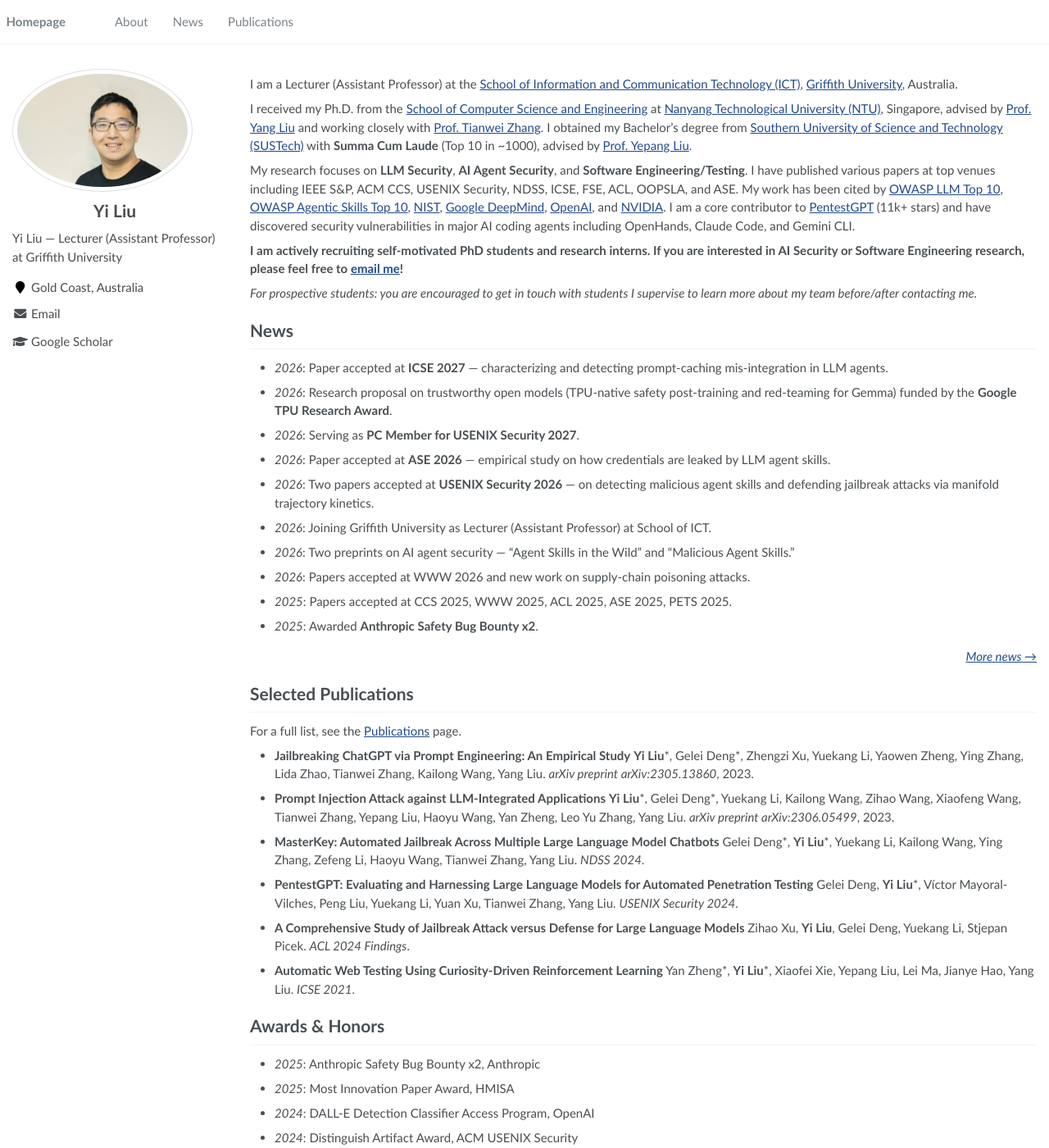
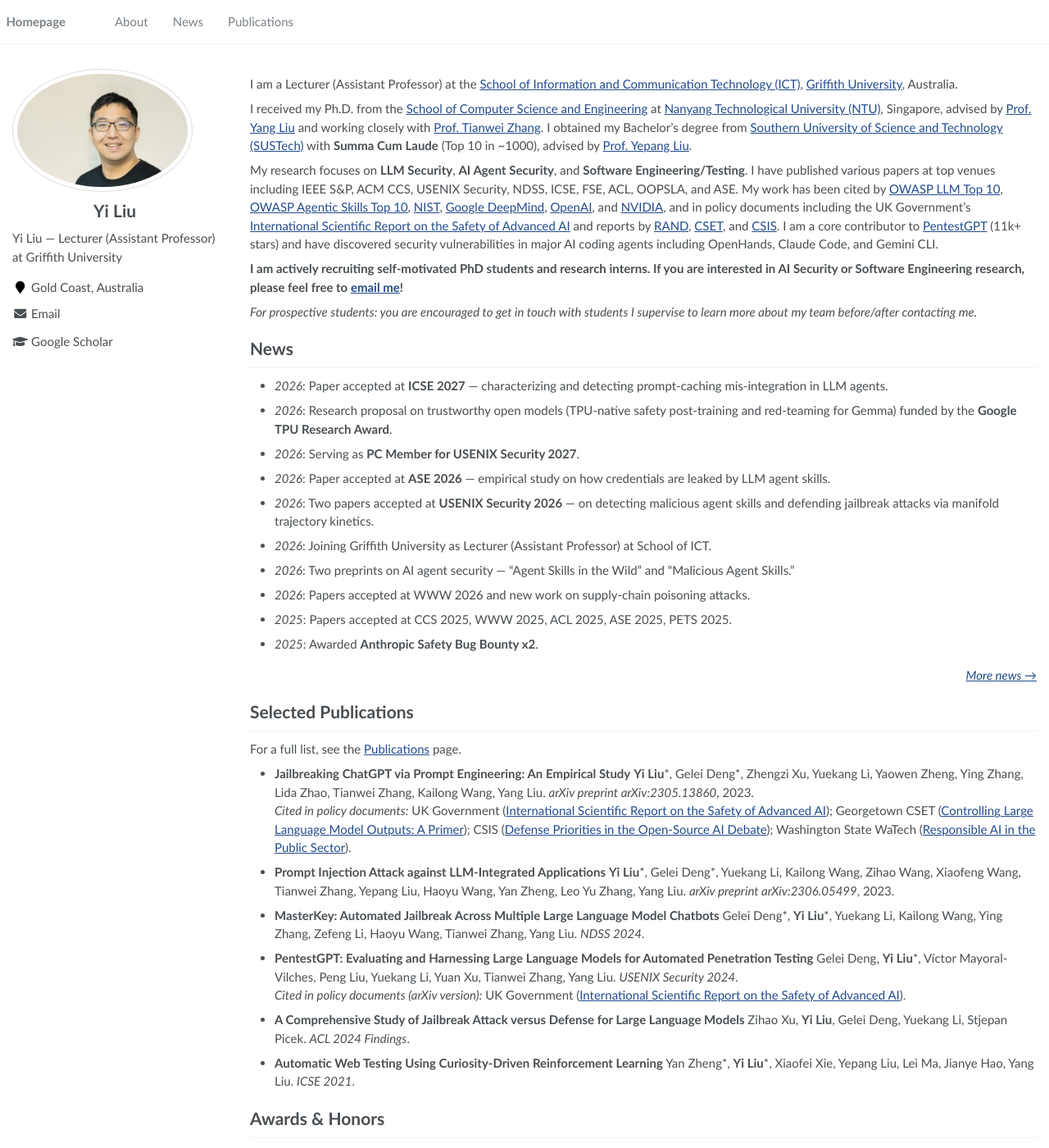
Before and after one commit to liuyi-academic/liuyi-academic.github.io, a Jekyll site: the page built from _pages/about.md, in a window 1280 px wide and 1400 px high. Shown: the whole window at 82% size. Built offline with Jekyll 4.4.1, drawn with Linux system fonts in a browser that asks for light colours.

Commit message:
feat: add policy-document citations to bio and publications
Altmetric-tracked policy citations: UK Government International Scientific
Report on the Safety of Advanced AI, RAND, Georgetown CSET, CSIS, WaTech.

Co-Authored-By: Claude Opus 5.5 (1M context) <noreply@anthropic.com>

```diff
--- a/_pages/about.md
+++ b/_pages/about.md
@@ -14,7 +14,7 @@ I am a Lecturer (Assistant Professor) at the [School of Information and Communic
 
 I received my Ph.D. from the [School of Computer Science and Engineering](https://www.ntu.edu.sg/computing) at [Nanyang Technological University (NTU)](https://www.ntu.edu.sg/), Singapore, advised by [Prof. Yang Liu](https://personal.ntu.edu.sg/yangliu/) and working closely with [Prof. Tianwei Zhang](https://personal.ntu.edu.sg/tianwei.zhang/). I obtained my Bachelor's degree from [Southern University of Science and Technology (SUSTech)](https://www.sustech.edu.cn/en/) with **Summa Cum Laude** (Top 10 in ~1000), advised by [Prof. Yepang Liu](https://yepangliu.github.io/).
 
-My research focuses on **LLM Security**, **AI Agent Security**, and **Software Engineering/Testing**. I have published various papers at top venues including IEEE S&P, ACM CCS, USENIX Security, NDSS, ICSE, FSE, ACL, OOPSLA, and ASE. My work has been cited by [OWASP LLM Top 10](https://owasp.org/www-project-top-10-for-large-language-model-applications/), [OWASP Agentic Skills Top 10](https://owasp.org/www-project-agentic-skills-top-10/), [NIST](https://www.nist.gov/), [Google DeepMind](https://deepmind.google/), [OpenAI](https://openai.com/), and [NVIDIA](https://www.nvidia.com/). I am a core contributor to [PentestGPT](https://github.com/GreyDGL/PentestGPT) (11k+ stars) and have discovered security vulnerabilities in major AI coding agents including OpenHands, Claude Code, and Gemini CLI.
+My research focuses on **LLM Security**, **AI Agent Security**, and **Software Engineering/Testing**. I have published various papers at top venues including IEEE S&P, ACM CCS, USENIX Security, NDSS, ICSE, FSE, ACL, OOPSLA, and ASE. My work has been cited by [OWASP LLM Top 10](https://owasp.org/www-project-top-10-for-large-language-model-applications/), [OWASP Agentic Skills Top 10](https://owasp.org/www-project-agentic-skills-top-10/), [NIST](https://www.nist.gov/), [Google DeepMind](https://deepmind.google/), [OpenAI](https://openai.com/), and [NVIDIA](https://www.nvidia.com/), and in policy documents including the UK Government's [International Scientific Report on the Safety of Advanced AI](https://www.gov.uk/government/publications/international-scientific-report-on-the-safety-of-advanced-ai) and reports by [RAND](https://www.rand.org/pubs/research_reports/RRA4983-1.html), [CSET](https://cset.georgetown.edu/publication/controlling-large-language-models-a-primer/), and [CSIS](https://www.csis.org/analysis/defense-priorities-open-source-ai-debate). I am a core contributor to [PentestGPT](https://github.com/GreyDGL/PentestGPT) (11k+ stars) and have discovered security vulnerabilities in major AI coding agents including OpenHands, Claude Code, and Gemini CLI.
 
 **I am actively recruiting self-motivated PhD students and research interns. If you are interested in AI Security or Software Engineering research, please feel free to [email me](mailto:yi.liu@griffith.edu.au)!**
 
@@ -35,6 +35,7 @@ For a full list, see the [Publications](/publications/) page.
 - **Jailbreaking ChatGPT via Prompt Engineering: An Empirical Study**
   **Yi Liu**\*, Gelei Deng\*, Zhengzi Xu, Yuekang Li, Yaowen Zheng, Ying Zhang, Lida Zhao, Tianwei Zhang, Kailong Wang, Yang Liu.
   *arXiv preprint arXiv:2305.13860*, 2023.
+  <br>*Cited in policy documents:* UK Government ([International Scientific Report on the Safety of Advanced AI](https://www.gov.uk/government/publications/international-scientific-report-on-the-safety-of-advanced-ai)); Georgetown CSET ([Controlling Large Language Model Outputs: A Primer](https://cset.georgetown.edu/publication/controlling-large-language-models-a-primer/)); CSIS ([Defense Priorities in the Open-Source AI Debate](https://www.csis.org/analysis/defense-priorities-open-source-ai-debate)); Washington State WaTech ([Responsible AI in the Public Sector](https://watech.wa.gov/about/reports-documents)).
 
 - **Prompt Injection Attack against LLM-Integrated Applications**
   **Yi Liu**\*, Gelei Deng\*, Yuekang Li, Kailong Wang, Zihao Wang, Xiaofeng Wang, Tianwei Zhang, Yepang Liu, Haoyu Wang, Yan Zheng, Leo Yu Zhang, Yang Liu.
@@ -47,6 +48,7 @@ For a full list, see the [Publications](/publications/) page.
 - **PentestGPT: Evaluating and Harnessing Large Language Models for Automated Penetration Testing**
   Gelei Deng, **Yi Liu**\*, Víctor Mayoral-Vilches, Peng Liu, Yuekang Li, Yuan Xu, Tianwei Zhang, Yang Liu.
   *USENIX Security 2024*.
+  <br>*Cited in policy documents (arXiv version):* UK Government ([International Scientific Report on the Safety of Advanced AI](https://www.gov.uk/government/publications/international-scientific-report-on-the-safety-of-advanced-ai)).
 
 - **A Comprehensive Study of Jailbreak Attack versus Defense for Large Language Models**
   Zihao Xu, **Yi Liu**, Gelei Deng, Yuekang Li, Stjepan Picek.
```
Also changed, not shown: _pages/publications.md (+3 -0 lines).
